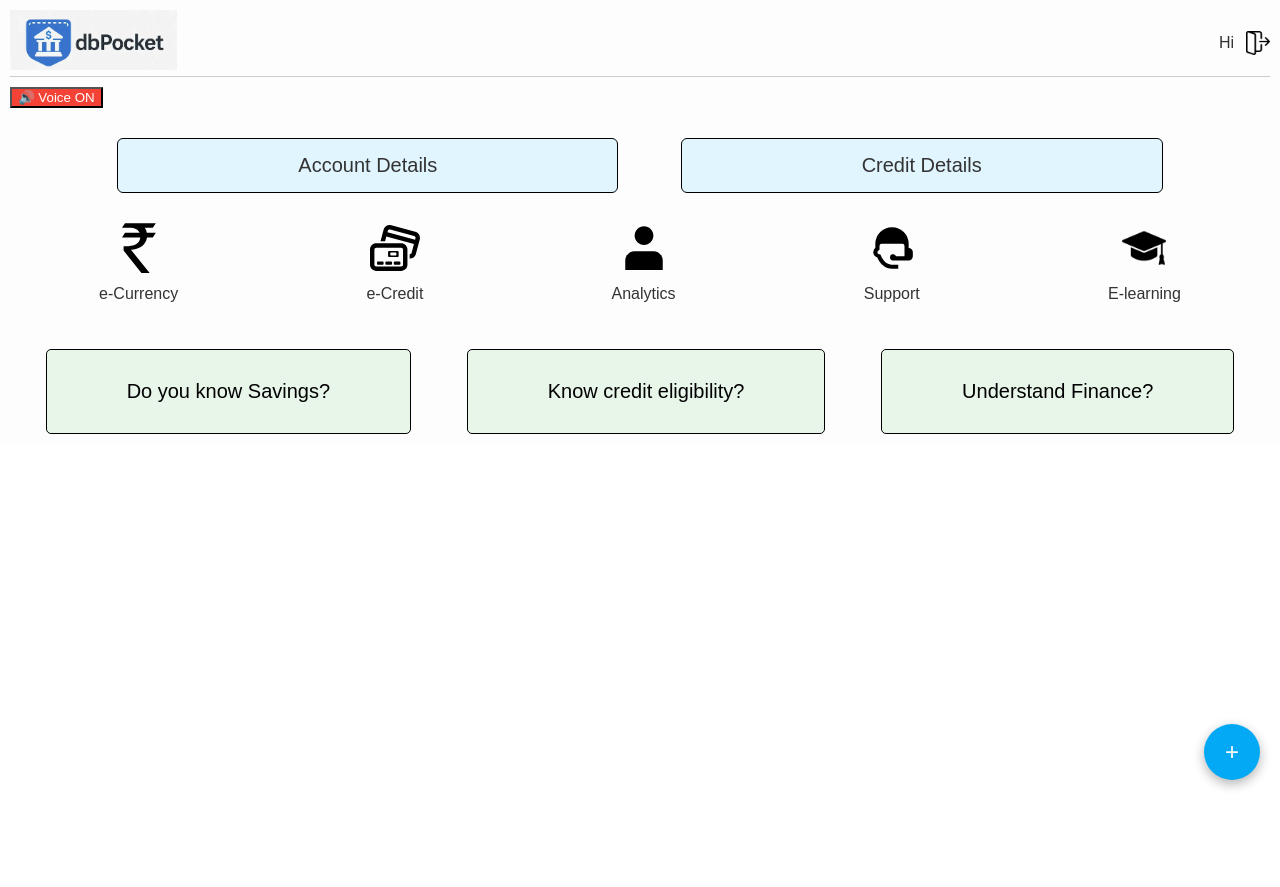
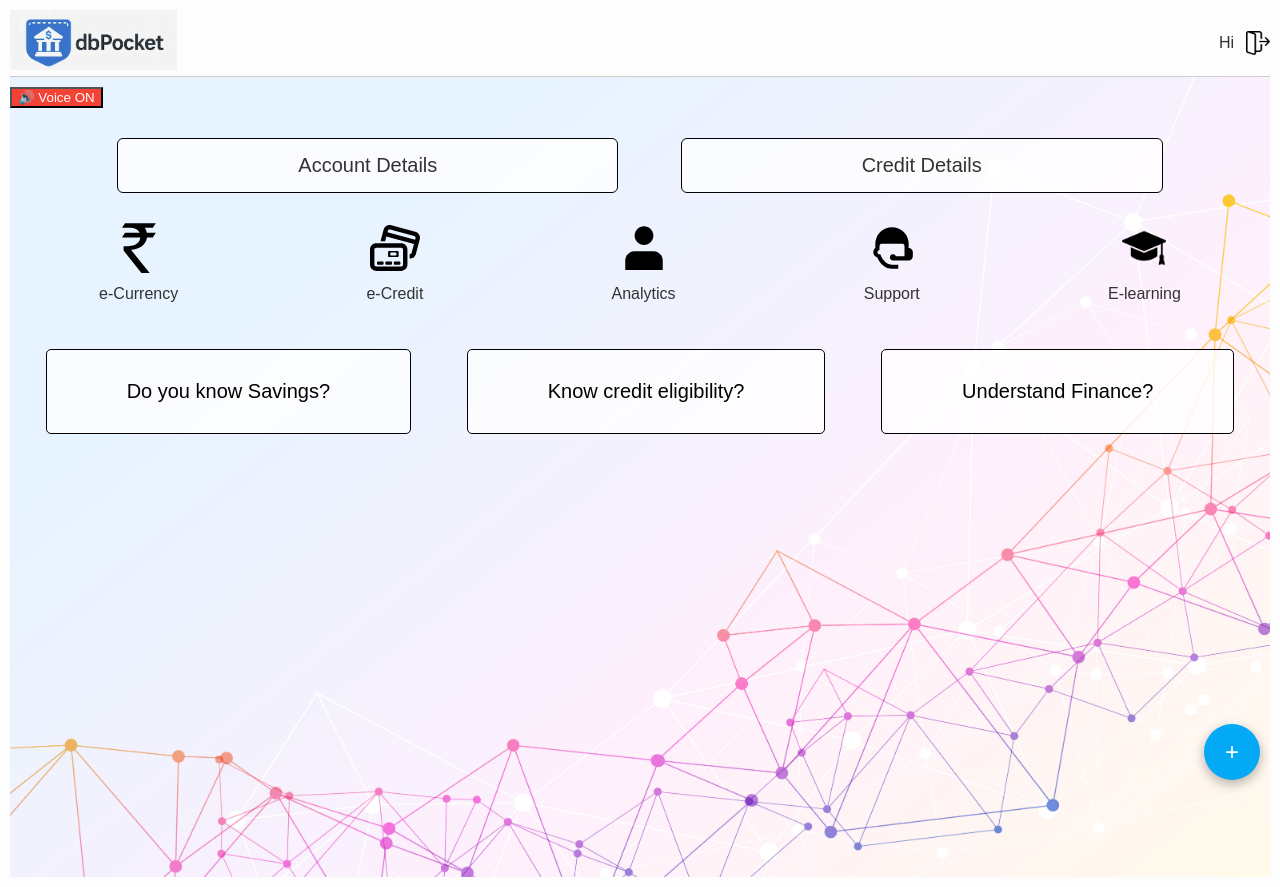
Before and after one commit to Shrutii9/Financial-Inclusion, a React (Create React App) app: page / in a window 1280 px wide. Before the commit the page ends 800 px from the top, so only its background shows below. Built offline with nearby package versions, Linux system fonts and the light colour scheme.

Commit message:
landing page css

```diff
--- a/src/LandingPage.css
+++ b/src/LandingPage.css
@@ -32,7 +32,14 @@
     font-weight: 500;
     cursor: pointer;
 }
-
+.dbhack .home-section {
+    background-image: url('./assets/icons/pb2.jpg'); /* adjust path */
+    background-repeat: no-repeat;
+    background-size: cover;
+    background-position: bottom center; /* 👈 anchors image to bottom */
+    min-height: 100vh;
+    width: 100%;
+}
 .dbhack .home-section h2 {
     margin-top: 20px;
     font-size: 20px;
@@ -46,7 +53,7 @@
 }
 
 .dbhack .card {
-    background: #e1f5fe;
+    background: #ffffffcc;
     padding: 15px 180px;
     border: 1px solid #000000;
     border-radius: 6px;
@@ -90,7 +97,7 @@
     padding: 30px 80px;
     font-size: 20px;
     cursor: pointer;
-    background-color: #e8f5e9;
+    background-color: #ffffffcc;
     border: 1px solid #000000;
     border-radius: 5px;
 }
--- a/src/LandingPage.js
+++ b/src/LandingPage.js
@@ -7,8 +7,7 @@ import analystIcon from './assets/icons/user.svg';
 import supportIcon from './assets/icons/support.svg';
 import elearningIcon from './assets/icons/elearning.png';
 import logoutIcon from './assets/icons/logout.png';
-
-
+import Bg from './assets/icons/pb1.jpg'
 
 const LandingPage = () => {
     const isLoggedIn = localStorage.getItem('loggedIn') === 'true';
```
Also changed, not shown: src/assets/icons/pb2.jpg (added).
